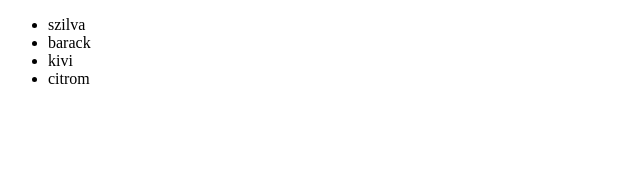
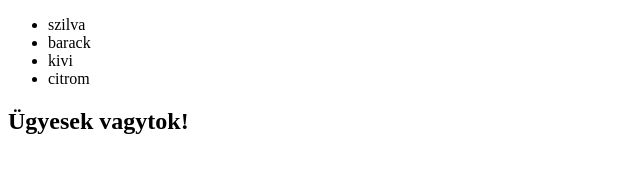
Before and after one commit to KaibsasAlexCkik/szorgalmi, a plain HTML site: page index.html in a window 1280 px wide. Shown: the whole page, without its empty margins (0-640 px from the left). Drawn offline with Linux system fonts and the light colour scheme.

Commit message:
Ügyesek vagytok

```diff
--- a/index.html
+++ b/index.html
@@ -12,5 +12,6 @@
         <li>kivi</li>
         <li>citrom</li>
     </ul>
+    <h2>Ügyesek vagytok!</h2>
 </body>
 </html>
```
